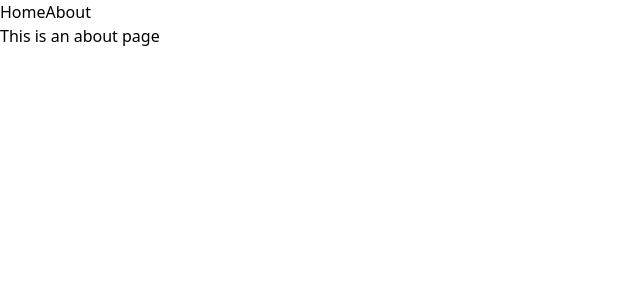
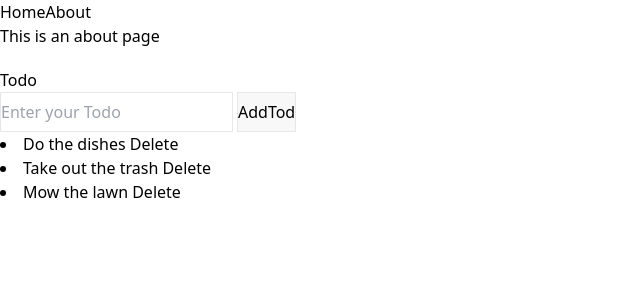
Before and after one commit to gyamficodes/vue-motion, a Vue app: page /about in a window 1280 px wide. Shown: the top 300 px of the page, without its empty margins (0-640 px from the left). Built offline with nearby package versions, Linux system fonts and the light colour scheme; the HTML template or start-up script is replaced by a standard one.

Commit message:
added simple todo app

```diff
--- /dev/null
+++ b/src/components/Todo.vue
@@ -0,0 +1,66 @@
+<template>
+  <div>
+    <h1 class="mt-5">Todo</h1>
+    <form  v-on:submit.prevent="addTodo">
+        <label for=""></label>
+      <input
+        type="text"
+        v-model="inputText"
+        class="border h-[40px] mr-1"
+        placeholder="Enter your Todo"
+      />
+      <button class=" h-[40px] border bg-[#f8f8f8]">AddTod</button>
+    </form>
+
+    <TodoItem
+      v-for="(todo, index) in todos"
+      :key="todo.id"
+      :title="todo.title"
+      @remove="todos.splice(index, 1)"
+    >
+    </TodoItem>
+
+    <br />
+
+    <div></div>
+  </div>
+</template>
+
+<script setup lang="ts">
+import { ref } from "vue";
+import TodoItem from "./TodoItem.vue";
+let inputText = ref<string>("");
+
+interface todoDatails {
+  id: number;
+  title: string;
+}
+let nextTodoId = 4
+const todos = ref<todoDatails[]>([
+  {
+    id: 1,
+    title: "Do the dishes",
+  },
+  {
+    id: 2,
+    title: "Take out the trash",
+  },
+  {
+    id: 3,
+    title: "Mow the lawn",
+  },
+]);
+
+const addTodo = () => {
+  if (inputText.value) {
+    todos.value.push({
+      id: nextTodoId++,
+      title: inputText.value,
+
+    });
+    inputText.value = "";
+  }
+};
+</script>
+
+<style scoped></style>
--- /dev/null
+++ b/src/components/TodoItem.vue
@@ -0,0 +1,17 @@
+<template>
+  <div>
+
+        <li>
+            {{ props.title }}
+    <button @click="$emit('remove')">Delete</button>
+        </li>
+
+  </div>
+</template>
+
+<script setup lang="ts">
+let props = defineProps<{ title: string }>();
+defineEmits<{ remove: () => void }>();
+</script>
+
+<style scoped></style>
--- a/src/views/AboutView.vue
+++ b/src/views/AboutView.vue
@@ -1,8 +1,15 @@
 <template>
   <div class="about">
     <h1>This is an about page</h1>
+    <Todo/>
   </div>
 </template>
+
+<script setup>
+import Todo from '@/components/Todo.vue';
+
+
+</script>
 
 <style>
 
```
